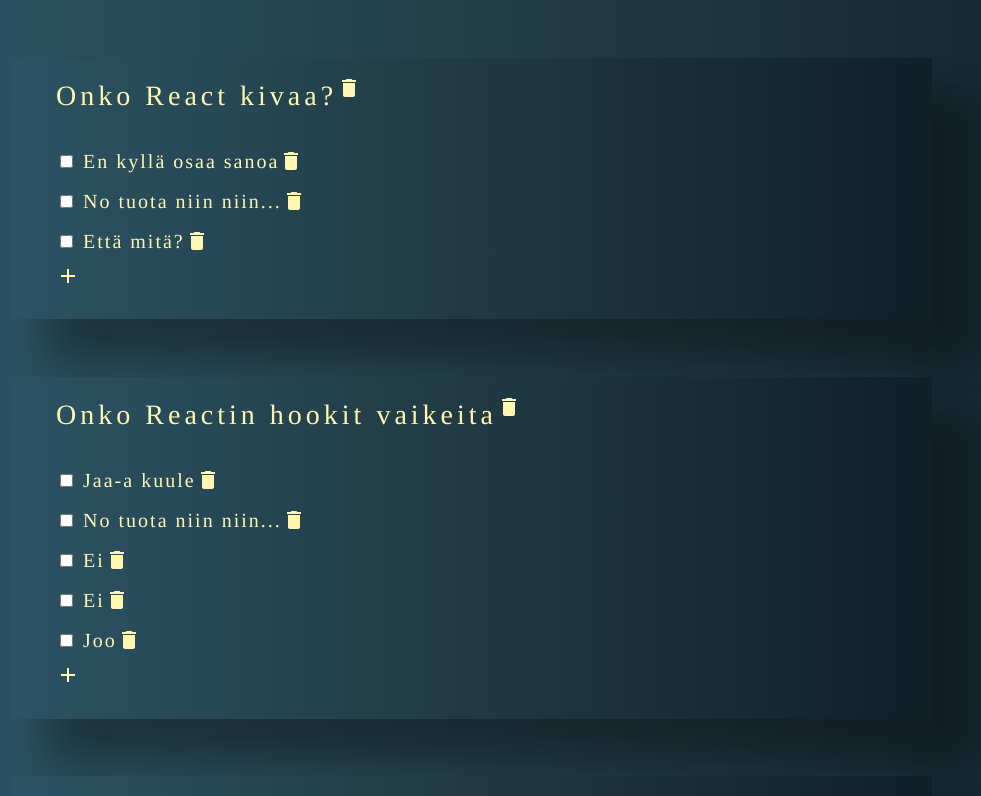
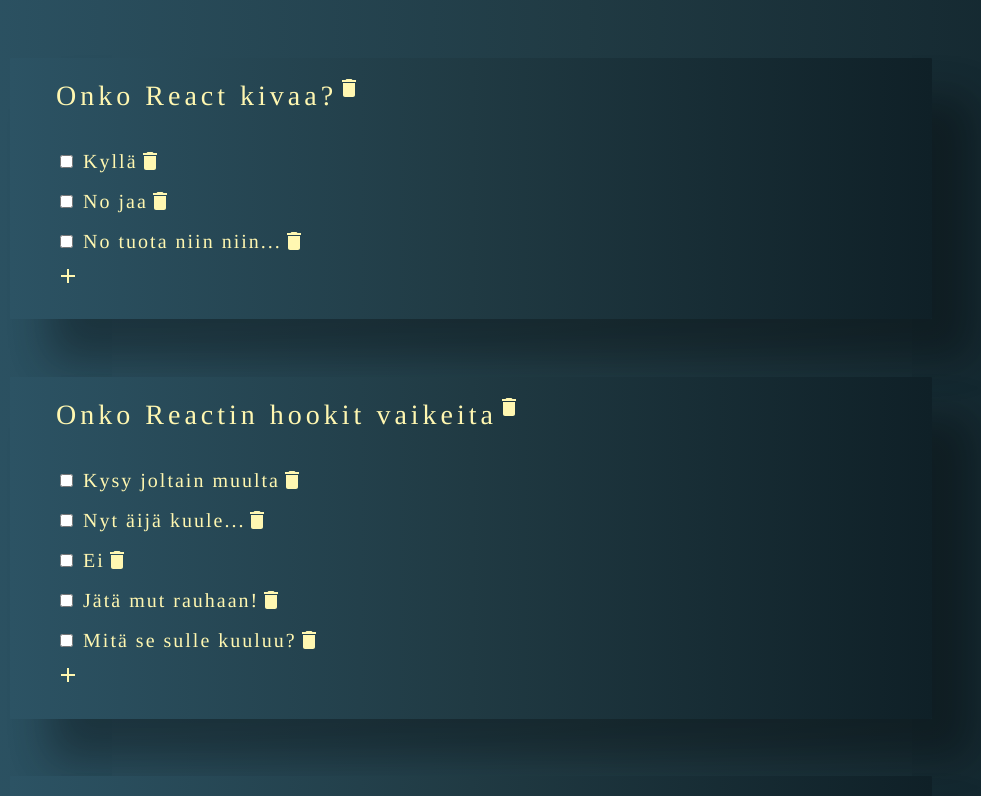
Before and after one commit to AmonSilvio/kurssitehtavia, a React (Create React App) app: page / in a window 1280 px wide. Shown: the top 796 px of the page, without its empty margins (54-1035 px from the left). Built offline with nearby package versions, Linux system fonts and the light colour scheme.

Commit message:
päivitys

```diff
--- a/src/tentti_demo/Tenttidemo.js
+++ b/src/tentti_demo/Tenttidemo.js
@@ -4,19 +4,36 @@
 import Kysymykset  from './Kysymykset'
 import giveNewID from './newID';
 
-const giveNumberAnswer = () => {
-  let optionString = ["Kyllä", "Joo", "Ei", "Ehkä", "Mitä se sulle kuuluu?", "No jaa", "En kyllä osaa sanoa", "Jaa-a kuule", "No tuota niin niin...", "Kysy joltain muulta", "Että mitä?"]
-  let i = giveRandomNumber(0, optionString.length - 1)
-  return optionString[i]
+const giveRandomAnswerOption = (options) => {
+  let optionString = ["Kyllä", "Joo", "Ei", "Ehkä", "Mitä se sulle kuuluu?", "No jaa", "En kyllä osaa sanoa", "Jaa-a kuule", "No tuota niin niin...", "Kysy joltain muulta", "Että mitä?", "Nyt äijä kuule...", "Jätä mut rauhaan!", "Upeaa!!!"]
+  let nameFound = false
+  let w = optionString[0]
+    while (nameFound === false) {
+      let foundSameOption = 0
+      let i = giveRandomNumber(0, optionString.length - 1)
+      w = optionString[i]
+      for (let o of options) {
+        if (o === w) {
+          foundSameOption++
+       }
+      }
+      if (foundSameOption === 0) {
+        nameFound = true
+      }
+    }
+  return w
 }
 
 
 const createOptions = () => {
   let options = {}
+  let optionList = []
     for (let i = 0; i < giveRandomNumber(3, 6); i++) {
       let id = giveNewID()
-      options[id] = {option: giveNumberAnswer(), checkboxState: false}
-     // options = Object.assign({ [id]: {option: giveNumberAnswer(), checkboxState: false}}, options)
+      let o = giveRandomAnswerOption(optionList)
+      optionList.push(o)
+      options[id] = {option: o, checkboxState: false}
+     // options = Object.assign({ [id]: {option: giveRandomAnswerOption(), checkboxState: false}}, options)
     }
     return options
 }
@@ -31,7 +48,7 @@
                   [giveRandomNumber(0, 10000000)] : {question: "Onko Reactin hookit vaikeita", correctAnswer: 0, options: createOptions()},
                   [giveRandomNumber(0, 10000000)] : {question: "Sirittääkö päässäsi?", correctAnswer: 0, options: createOptions()}}
 
-                  Object.entries(questions).map(([id, question]) => console.log(question))
+
 
 
 function Tenttidemo() {
@@ -40,11 +57,11 @@
     let avain = "localStorageAvain"
     let data = localStorage.getItem(avain)
     data = JSON.parse(data)
-    console.log(data,"data")
+    console.log("data: " + data)
     let bool = false
-    //if (data === null) {
+    if (data === null) {
       bool = true
-    //}
+    }
     //return bool ? questions : data
     return questions
   });
@@ -69,11 +86,9 @@
 
   return (
     <Container>
-
         <>
         <Kysymykset questions={questions} setMainState={setMainState} giveNewID={giveNewID} mainState={mainState}/>
         </>
-
       <br></br>
       <br></br>
              <button onClick={() => addQuestion()}>Lisää kysymys</button>
```
